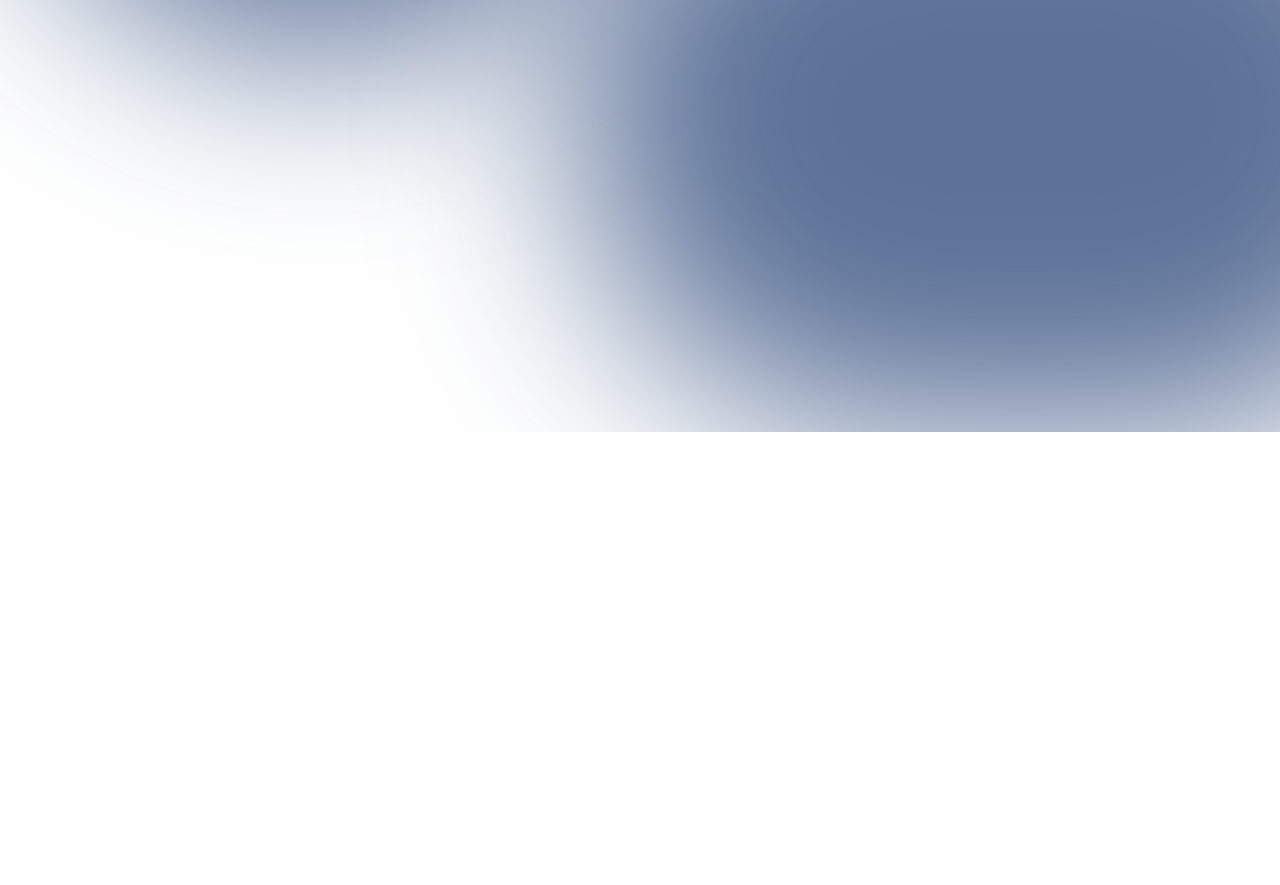
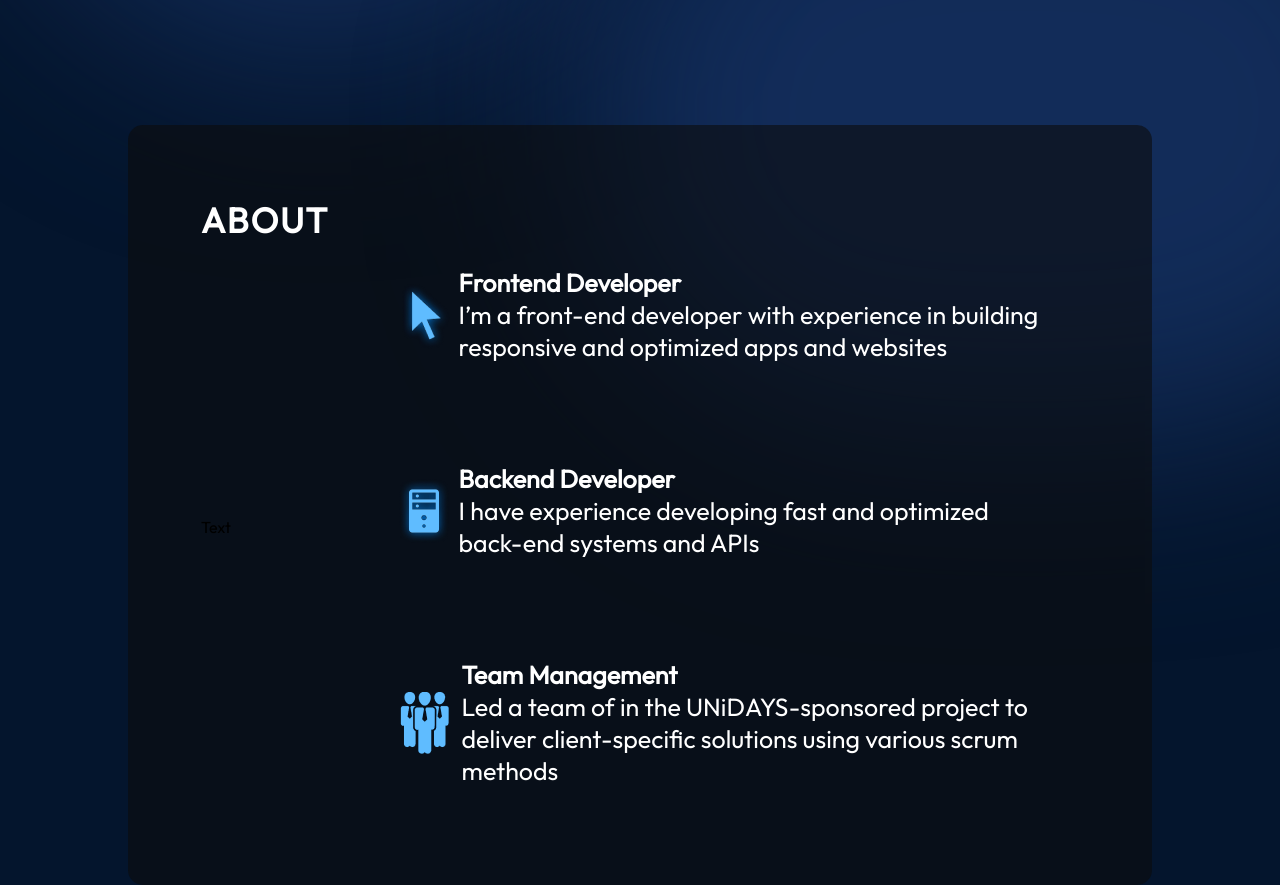
Before and after one commit to playhavoc/MyPortfolio, a React (Vite) app: page / in a window 1280 px wide. Shown: the part 602-1487 px from the top of the page. Before the commit the page ends 1034 px from the top, so only its background shows below. Built offline with nearby package versions, Linux system fonts and the light colour scheme.

Commit message:
initial about me section

```diff
--- a/src/App.jsx
+++ b/src/App.jsx
@@ -1,4 +1,5 @@
 import styles from "./App.module.css";
+import { About } from "./components/About/About";
 import { Hero } from "./components/Me/Hero";
 import { Navbar } from "./components/navbar/Navbar";
 
@@ -7,6 +8,7 @@
     <div className={styles.App}>
       <Navbar />
       <Hero />
+      <About />
     </div>
   );
 }
--- a/src/components/About/About.jsx
+++ b/src/components/About/About.jsx
@@ -0,0 +1,48 @@
+// eslint-disable-next-line no-unused-vars
+import React from "react";
+
+import styles from "./About.module.css";
+import { getImageUrl } from "../../utils";
+
+export const About = () => {
+  return (
+    <section className={styles.container} id="about">
+      <h2 className={styles.title}>About</h2>
+      <div className={styles.content}>
+        <div className={styles.aboutImage}>Text</div>
+        <ul className={styles.aboutItems}>
+          <li className={styles.aboutItem}>
+            <img src={getImageUrl("About/cursorIcon.png")} alt="Cursor icon" />
+            <div className={styles.aboutItemText}>
+              <h3>Frontend Developer</h3>
+              <p>
+                I’m a front-end developer with experience in building responsive
+                and optimized apps and websites
+              </p>
+            </div>
+          </li>
+          <li className={styles.aboutItem}>
+            <img src={getImageUrl("About/serverIcon.png")} alt="Server icon" />
+            <div className={styles.aboutItemText}>
+              <h3>Backend Developer</h3>
+              <p>
+                I have experience developing fast and optimized back-end systems
+                and APIs
+              </p>
+            </div>
+          </li>
+          <li className={styles.aboutItem}>
+            <img src={getImageUrl("About/peopleIcon.png")} alt="UI icon" />
+            <div className={styles.aboutItemText}>
+              <h3>Team Management</h3>
+              <p>
+                Led a team of in the UNiDAYS-sponsored project to deliver
+                client-specific solutions using various scrum methods
+              </p>
+            </div>
+          </li>
+        </ul>
+      </div>
+    </section>
+  );
+};
--- a/src/components/About/About.module.css
+++ b/src/components/About/About.module.css
@@ -0,0 +1,92 @@
+@import "../../vars.css";
+
+.container {
+  position: relative;
+  background-color: rgba(12, 12, 12, 0.6);
+  border-radius: 15px;
+  padding: 73px;
+  margin-top: 129px;
+  z-index: 1;
+  margin-left: 10%;
+  margin-right: 10%;
+}
+
+.title {
+  color: var(--color-text);
+  font-size: 35px;
+  font-weight: 700;
+  letter-spacing: 1.75px;
+  text-transform: uppercase;
+}
+
+.content {
+  display: flex;
+  flex-direction: row;
+  align-items: center;
+}
+
+.aboutImage {
+  width: 35%;
+}
+
+.aboutItems {
+  color: var(--color-text);
+  display: flex;
+  flex-direction: column;
+  gap: 50px;
+}
+
+.aboutItem {
+  display: flex;
+  flex-direction: row;
+  align-items: center;
+  border-radius: 20px;
+  list-style: none;
+  padding: 25px;
+  background-image: linear-gradient(
+    90deg,
+    rgba(165, 215, 232, 0.42) 0%,
+    rgba(255, 255, 255, 0) 100%
+  );
+  background-size: 0 100%;
+  background-repeat: no-repeat;
+  transition: 0.4s;
+}
+
+.aboutItem:hover {
+  background-size: 100% 100%;
+}
+
+.aboutItem h3 {
+  font-size: 25px;
+  font-weight: 600;
+}
+
+.aboutItem p {
+  font-size: 25px;
+}
+
+@media screen and (max-width: 830px) {
+  .container {
+    background-color: transparent;
+    padding-left: 0;
+    padding-right: 0;
+  }
+
+  .content {
+    flex-direction: column;
+  }
+
+  .aboutImage {
+    display: none;
+  }
+
+  .aboutItems {
+    margin-top: 29px;
+  }
+
+  .aboutItem {
+    padding-left: 0;
+    padding-right: 0;
+  }
+}
```
